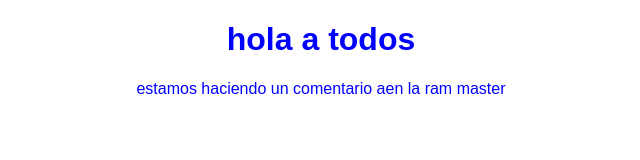
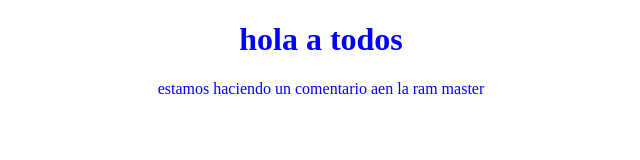
Before and after one commit to luigisoft033/pruebablog, a plain HTML site: page index.html in a window 1280 px wide. Shown: the whole page, without its empty margins (319-959 px from the left). Drawn offline with Linux system fonts and the light colour scheme.

Commit message:
cambiando tipo letra

```diff
--- a/css/style.css
+++ b/css/style.css
@@ -1,5 +1,5 @@
 body{
     text-align: center;
     color: blue;
-    font-family: Arial, Helvetica, sans-serif;
+    font-family: 'Times New Roman', Times, serif;
 }
```
